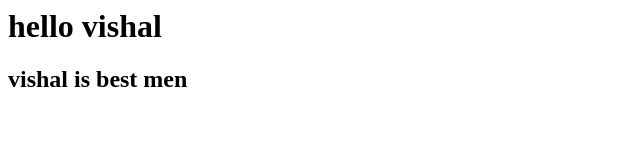
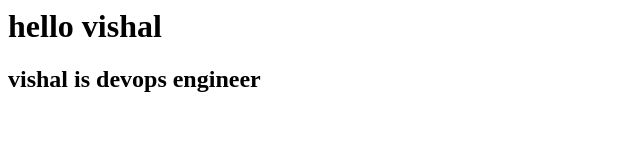
Before and after one commit to vishal6375/jenkins-project, a plain HTML site: page index.html in a window 1280 px wide. Shown: the whole page, without its empty margins (0-640 px from the left). Drawn offline with Linux system fonts and the light colour scheme.

Commit message:
Update index.html

```diff
--- a/index.html
+++ b/index.html
@@ -1,2 +1,2 @@
 <h1> hello vishal <h1>
-<h2> vishal is best men </h2>
+<h2> vishal is devops engineer </h2>
```
